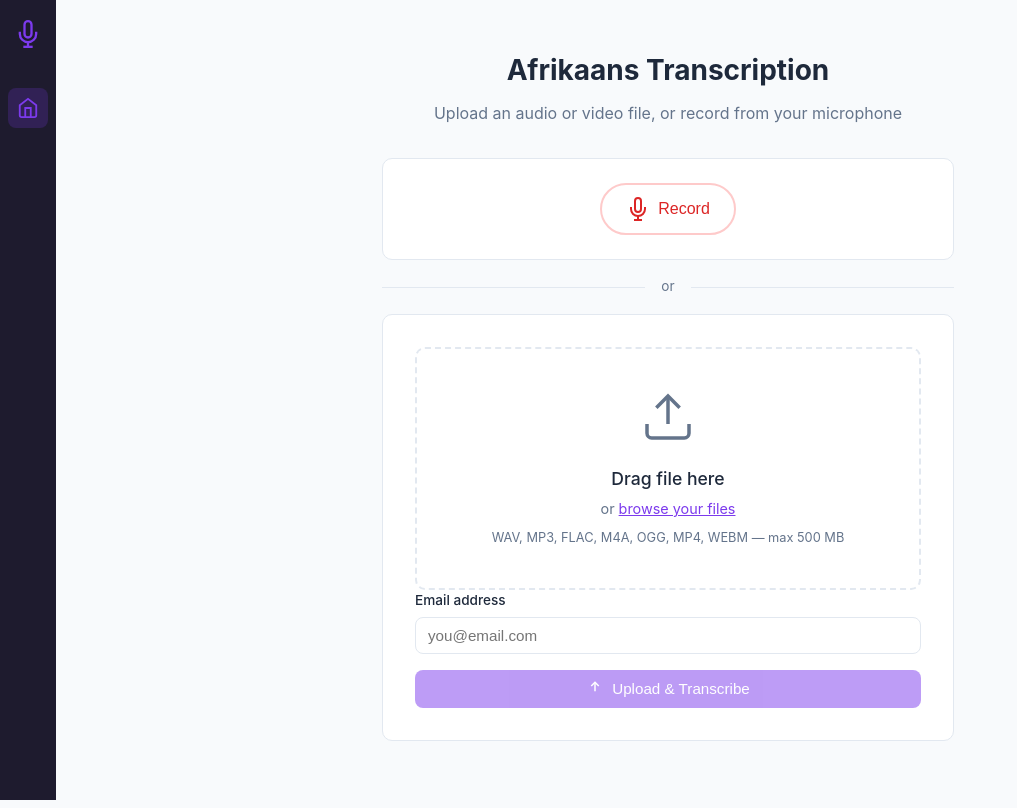
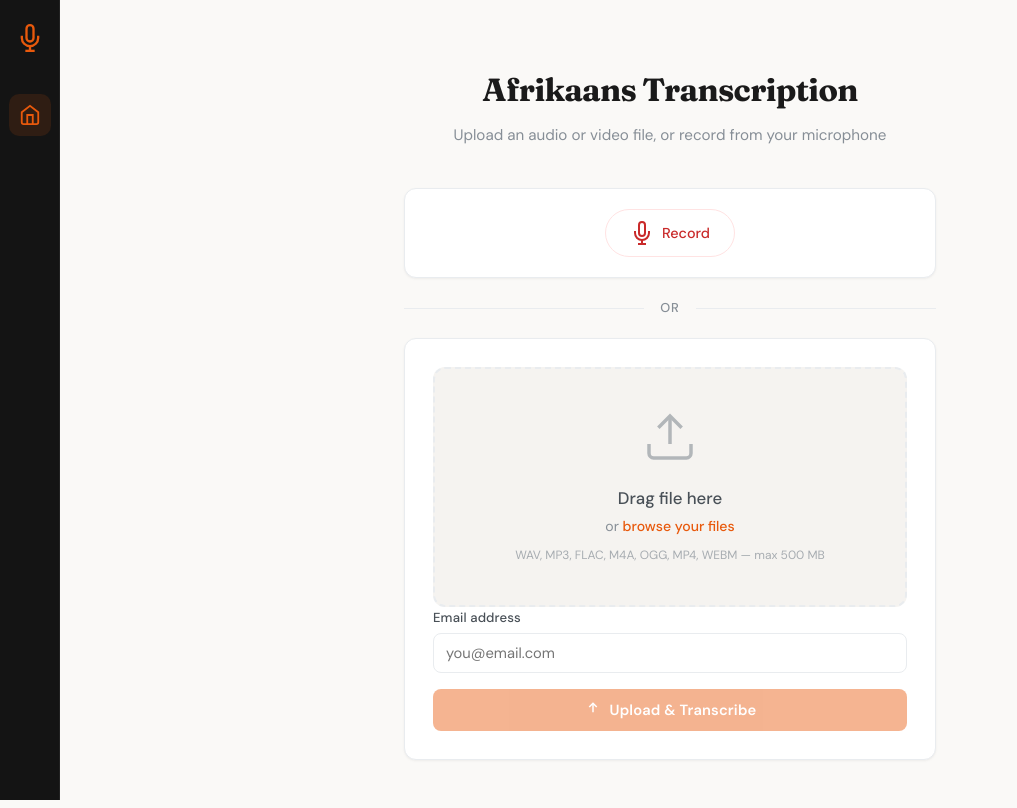
Before and after one commit to Gerben007/Afrikaans-Transcriber, a FastAPI app: page / in a window 1280 px wide. Shown: the whole page, without its empty margins (0-1017 px from the left). Run offline with FastAPI, Linux system fonts and the light colour scheme.

Commit message:
Redesign UI with frontend-design skill aesthetic
- Fraunces serif for headings, DM Sans for body, JetBrains Mono
  for code — distinctive typography that avoids generic AI look
- Warm orange accent (#e8590c) replacing purple, with cream/warm
  gray backgrounds instead of cold blue-gray
- Refined shadows, border-radius, and micro-interactions
- Smooth page entrance animations and hover transforms
- Editorial/studio aesthetic: intentional spacing, warm tones,
  typographic hierarchy

https://claude.ai/code/session_01PGhVe1Xs9ZBoDLxYkKCQF9

```diff
--- a/app/static/css/style.css
+++ b/app/static/css/style.css
@@ -1,29 +1,52 @@
+@import url('https://fonts.googleapis.com/css2?family=DM+Sans:ital,opsz,wght@0,9..40,300;0,9..40,400;0,9..40,500;0,9..40,600;0,9..40,700;1,9..40,400&family=JetBrains+Mono:wght@400;500&family=Fraunces:ital,opsz,wght@0,9..144,400;0,9..144,600;0,9..144,700;1,9..144,400&display=swap');
+
 :root {
-    --primary: #7c3aed;
-    --primary-hover: #6d28d9;
-    --primary-light: #ede9fe;
-    --success: #16a34a;
-    --warning: #d97706;
-    --danger: #dc2626;
-    --bg: #f8fafc;
+    --primary: #e8590c;
+    --primary-hover: #d9480f;
+    --primary-light: #fff4e6;
+    --primary-glow: rgba(232, 89, 12, 0.12);
+    --success: #2b8a3e;
+    --success-light: #ebfbee;
+    --warning: #e67700;
+    --danger: #c92a2a;
+    --danger-light: #fff5f5;
+
+    --bg: #faf9f7;
+    --bg-warm: #f5f3f0;
     --card-bg: #ffffff;
-    --text: #1e293b;
-    --text-muted: #64748b;
-    --border: #e2e8f0;
-    --sidebar-bg: #1e1b2e;
-    --sidebar-text: #a5a0bf;
-    --sidebar-active: #ffffff;
-    --radius: 10px;
+    --text: #1a1a1a;
+    --text-secondary: #495057;
+    --text-muted: #868e96;
+    --border: #e9ecef;
+    --border-light: #f1f3f5;
+
+    --sidebar-bg: #141414;
+    --sidebar-text: #868e96;
+    --sidebar-active: #e8590c;
+
+    --radius: 12px;
+    --radius-sm: 8px;
+    --shadow-sm: 0 1px 3px rgba(0,0,0,0.04), 0 1px 2px rgba(0,0,0,0.02);
+    --shadow-md: 0 4px 12px rgba(0,0,0,0.06), 0 1px 3px rgba(0,0,0,0.04);
+    --shadow-lg: 0 8px 30px rgba(0,0,0,0.08);
+
+    --font-display: 'Fraunces', Georgia, serif;
+    --font-body: 'DM Sans', -apple-system, sans-serif;
+    --font-mono: 'JetBrains Mono', 'SF Mono', monospace;
+
+    --transition: 0.2s cubic-bezier(0.4, 0, 0.2, 1);
 }
 
 * { margin: 0; padding: 0; box-sizing: border-box; }
 
 body {
-    font-family: -apple-system, BlinkMacSystemFont, "Segoe UI", Roboto, "Helvetica Neue", Arial, sans-serif;
+    font-family: var(--font-body);
     background: var(--bg);
     color: var(--text);
     line-height: 1.6;
     min-height: 100vh;
+    -webkit-font-smoothing: antialiased;
+    -moz-osx-font-smoothing: grayscale;
 }
 
 /* App Shell */
@@ -34,74 +57,92 @@ body {
 
 /* Sidebar */
 .sidebar {
-    width: 56px;
+    width: 60px;
     background: var(--sidebar-bg);
     display: flex;
     flex-direction: column;
     align-items: center;
-    padding: 16px 0;
-    gap: 8px;
+    padding: 20px 0;
+    gap: 6px;
     position: fixed;
     top: 0;
     left: 0;
     bottom: 0;
     z-index: 100;
+    border-right: 1px solid rgba(255,255,255,0.06);
 }
 
 .sidebar-logo {
     color: var(--primary);
-    margin-bottom: 20px;
+    margin-bottom: 24px;
     padding: 4px;
+    transition: transform var(--transition);
+}
+
+.sidebar-logo:hover {
+    transform: scale(1.1);
 }
 
 .sidebar-icon {
     display: flex;
     align-items: center;
     justify-content: center;
-    width: 40px;
-    height: 40px;
-    border-radius: 8px;
+    width: 42px;
+    height: 42px;
+    border-radius: 10px;
     color: var(--sidebar-text);
     text-decoration: none;
-    transition: all 0.15s;
+    transition: all var(--transition);
 }
 
 .sidebar-icon:hover {
-    background: rgba(255,255,255,0.08);
-    color: var(--sidebar-active);
+    background: rgba(255,255,255,0.06);
+    color: #dee2e6;
+    transform: translateY(-1px);
 }
 
 .sidebar-icon.active {
-    background: rgba(124,58,237,0.2);
+    background: var(--primary-glow);
     color: var(--primary);
 }
 
 /* Main Content */
 .main-content {
     flex: 1;
-    margin-left: 56px;
+    margin-left: 60px;
 }
 
 /* Upload Page */
 .upload-page {
-    max-width: 620px;
+    max-width: 580px;
     margin: 0 auto;
-    padding: 3rem 1.5rem;
+    padding: 4rem 1.5rem 3rem;
+    animation: pageIn 0.5s ease-out;
+}
+
+@keyframes pageIn {
+    from { opacity: 0; transform: translateY(12px); }
+    to { opacity: 1; transform: translateY(0); }
 }
 
 .upload-header {
     text-align: center;
-    margin-bottom: 2rem;
+    margin-bottom: 2.5rem;
 }
 
 .upload-header h1 {
-    font-size: 1.75rem;
+    font-family: var(--font-display);
+    font-size: 2rem;
     font-weight: 700;
+    letter-spacing: -0.02em;
     margin-bottom: 0.5rem;
+    color: var(--text);
+    font-optical-sizing: auto;
 }
 
 .upload-header p {
     color: var(--text-muted);
+    font-size: 0.95rem;
 }
 
 /* Record Card */
@@ -109,31 +150,39 @@ body {
     background: var(--card-bg);
     border: 1px solid var(--border);
     border-radius: var(--radius);
-    padding: 1.5rem;
+    padding: 1.25rem;
     display: flex;
     align-items: center;
     justify-content: center;
     gap: 1rem;
+    box-shadow: var(--shadow-sm);
+    transition: box-shadow var(--transition);
+}
+
+.record-card:hover {
+    box-shadow: var(--shadow-md);
 }
 
 .btn-record {
     display: flex;
     align-items: center;
     gap: 0.5rem;
-    padding: 0.75rem 1.5rem;
+    padding: 0.7rem 1.5rem;
     background: var(--card-bg);
     color: var(--danger);
-    border: 2px solid #fecaca;
+    border: 1.5px solid #ffe3e3;
     border-radius: 999px;
-    font-size: 1rem;
+    font-family: var(--font-body);
+    font-size: 0.9rem;
     font-weight: 500;
     cursor: pointer;
-    transition: all 0.2s;
+    transition: all var(--transition);
 }
 
 .btn-record:hover {
-    background: #fef2f2;
-    border-color: var(--danger);
+    background: var(--danger-light);
+    border-color: #ffc9c9;
+    transform: translateY(-1px);
 }
 
 .btn-record.recording {
@@ -167,16 +216,19 @@ body {
 
 @keyframes blink {
     0%, 100% { opacity: 1; }
-    50% { opacity: 0.3; }
+    50% { opacity: 0.2; }
 }
 
 .divider-or {
     display: flex;
     align-items: center;
     gap: 1rem;
-    margin: 1rem 0;
+    margin: 1.25rem 0;
     color: var(--text-muted);
-    font-size: 0.85rem;
+    font-size: 0.8rem;
+    text-transform: uppercase;
+    letter-spacing: 0.08em;
+    font-weight: 500;
 }
 
 .divider-or::before,
@@ -187,11 +239,13 @@ body {
     background: var(--border);
 }
 
+/* Upload Card */
 .upload-card {
     background: var(--card-bg);
     border: 1px solid var(--border);
     border-radius: var(--radius);
-    padding: 2rem;
+    padding: 1.75rem;
+    box-shadow: var(--shadow-sm);
 }
 
 /* Drop Zone */
@@ -201,41 +255,53 @@ body {
     padding: 2.5rem 1.5rem;
     text-align: center;
     cursor: pointer;
-    transition: all 0.2s;
+    transition: all var(--transition);
+    background: var(--bg-warm);
 }
 
 .drop-zone:hover,
 .drop-zone.dragover {
     border-color: var(--primary);
     background: var(--primary-light);
+    transform: scale(1.005);
 }
 
 .drop-icon {
     color: var(--text-muted);
     margin-bottom: 0.75rem;
+    opacity: 0.6;
 }
 
 .drop-text {
-    font-size: 1.1rem;
+    font-size: 1.05rem;
     font-weight: 500;
-    margin-bottom: 0.25rem;
+    margin-bottom: 0.2rem;
+    color: var(--text-secondary);
 }
 
 .drop-hint {
     color: var(--text-muted);
-    font-size: 0.9rem;
+    font-size: 0.88rem;
 }
 
 .drop-browse {
     color: var(--primary);
-    text-decoration: underline;
+    text-decoration: none;
+    font-weight: 500;
     cursor: pointer;
+    border-bottom: 1px solid transparent;
+    transition: border-color var(--transition);
+}
+
+.drop-browse:hover {
+    border-bottom-color: var(--primary);
 }
 
 .drop-formats {
     color: var(--text-muted);
-    font-size: 0.8rem;
+    font-size: 0.75rem;
     margin-top: 0.5rem;
+    opacity: 0.7;
 }
 
 /* File Selected */
@@ -290,24 +364,28 @@ body {
 
 .form-row label {
     display: block;
-    font-size: 0.85rem;
+    font-size: 0.82rem;
     font-weight: 500;
-    margin-bottom: 0.3rem;
+    margin-bottom: 0.35rem;
+    color: var(--text-secondary);
+    letter-spacing: 0.01em;
 }
 
 .form-row input {
     width: 100%;
     padding: 0.55rem 0.75rem;
-    border: 1px solid var(--border);
-    border-radius: 8px;
-    font-size: 0.95rem;
+    border: 1.5px solid var(--border);
+    border-radius: var(--radius-sm);
+    font-family: var(--font-body);
+    font-size: 0.92rem;
     outline: none;
-    transition: border-color 0.2s;
+    transition: all var(--transition);
+    background: var(--card-bg);
 }
 
 .form-row input:focus {
     border-color: var(--primary);
-    box-shadow: 0 0 0 3px rgba(124,58,237,0.1);
+    box-shadow: 0 0 0 3px var(--primary-glow);
 }
 
 /* Progress */
@@ -344,39 +423,45 @@ body {
 /* Buttons */
 .btn-upload {
     width: 100%;
-    padding: 0.65rem 1rem;
+    padding: 0.7rem 1rem;
     background: var(--primary);
     color: white;
     border: none;
-    border-radius: 8px;
-    font-size: 0.95rem;
-    font-weight: 500;
+    border-radius: var(--radius-sm);
+    font-family: var(--font-body);
+    font-size: 0.92rem;
+    font-weight: 600;
     cursor: pointer;
     display: flex;
     align-items: center;
     justify-content: center;
     gap: 0.5rem;
-    transition: background 0.2s;
+    transition: all var(--transition);
+    letter-spacing: 0.01em;
 }
 
 .btn-upload:hover:not(:disabled) {
     background: var(--primary-hover);
+    transform: translateY(-1px);
+    box-shadow: 0 4px 12px rgba(232, 89, 12, 0.25);
 }
 
 .btn-upload:disabled {
-    opacity: 0.5;
+    opacity: 0.45;
     cursor: not-allowed;
 }
 
 /* Jobs Section */
 .jobs-section {
-    margin-top: 2rem;
+    margin-top: 2.5rem;
 }
 
 .jobs-section h2 {
-    font-size: 1rem;
+    font-family: var(--font-display);
+    font-size: 1.1rem;
     font-weight: 600;
     margin-bottom: 0.75rem;
+    color: var(--text);
 }
 
 .jobs-list {
```
Also changed, not shown: other parts of app/static/css/style.css (+54 -38 lines), app/static/css/editor.css (+135 -100 lines).
